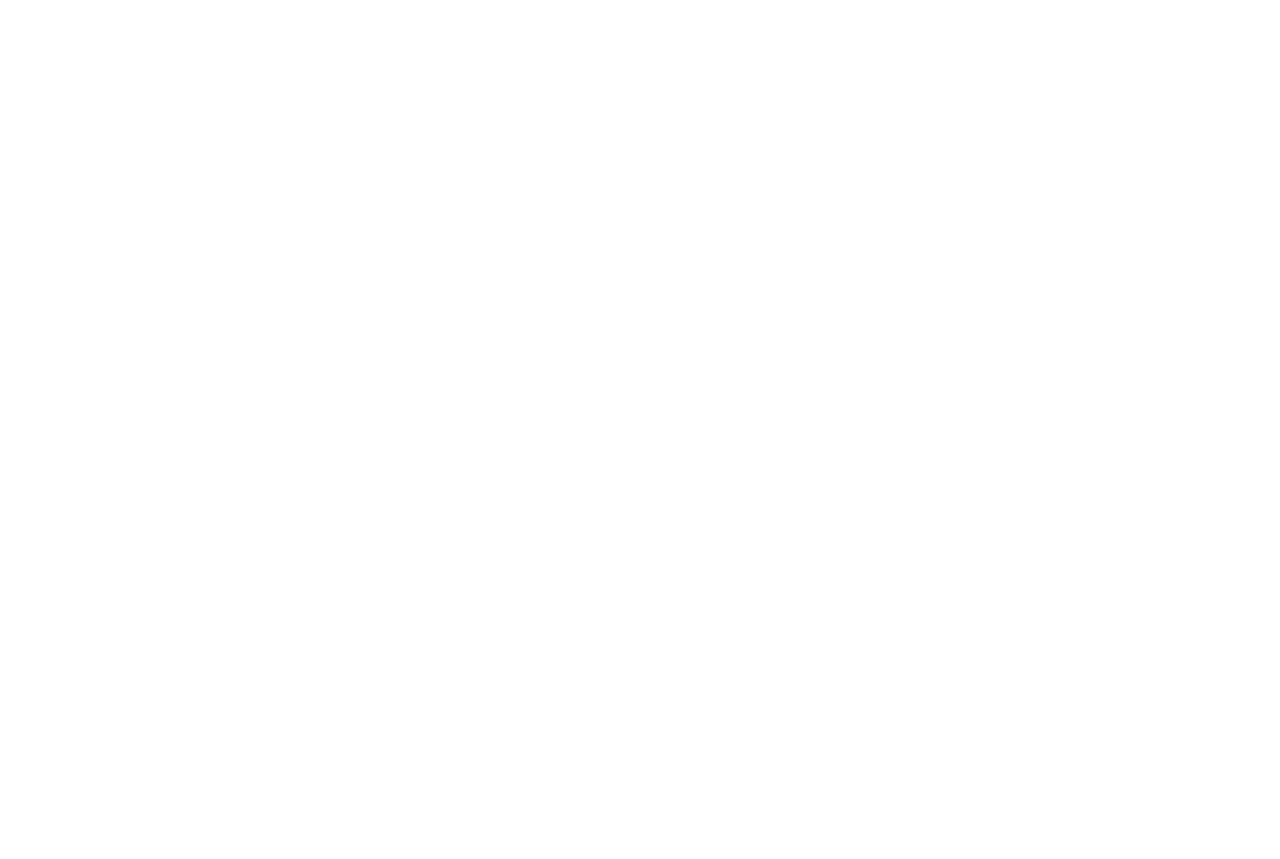
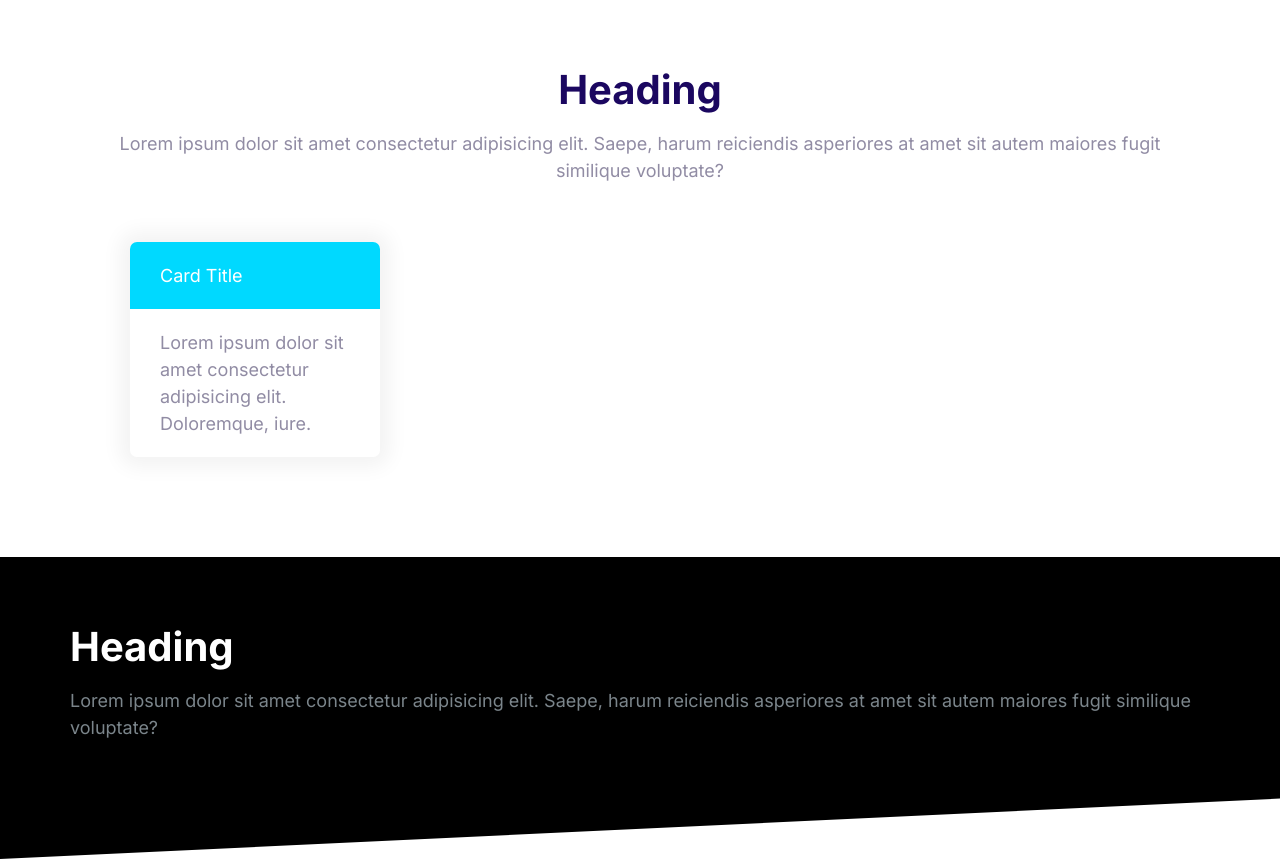
Before and after one commit to geoffcfchen/Vetfollowup, a plain HTML site: page index.html in a window 1280 px wide. Before the commit the page ends 800 px from the top, so only its background shows below. Drawn offline with Linux system fonts and the light colour scheme.

Commit message:
Define block components

```diff
--- a/css/styles.css
+++ b/css/styles.css
@@ -573,3 +573,42 @@ a {
     max-height: 100vh;
     opacity: 1;
 }
+
+/* Blocks */
+.block {
+    --padding-vertical:6rem;
+    padding: var(--padding-vertical) 2rem;
+}
+
+.block__header {
+    text-align: center;
+}
+
+.block__heading {
+    margin-top: 0;
+}
+
+.block--dark {
+    background: #000;
+    color: #7b858b;
+}
+
+.block--dark .block__heading {
+    color: white;
+}
+
+.block--skewed-right {
+    padding-bottom: calc(var(--padding-vertical) + 4rem);
+    clip-path: polygon(0 0, 100% 0, 100% 100%, 0 80%);
+}
+
+
+.block--skewed-left {
+    padding-bottom: calc(var(--padding-vertical) + 4rem);
+    clip-path: polygon(0 0, 100% 0, 100% 80%, 0 100%);
+}
+
+.container {
+    max-width: 1140px;
+    margin: 0 auto;
+}
--- a/index.html
+++ b/index.html
@@ -15,6 +15,35 @@
     <link rel="stylesheet" href="css/styles.css" />
   </head>
   <body>
+    <section class="block container">
+      <header class="block__header">
+        <h2 class="block__heading">Heading</h2>
+        <p>
+          Lorem ipsum dolor sit amet consectetur adipisicing elit. Saepe, harum
+          reiciendis asperiores at amet sit autem maiores fugit similique
+          voluptate?
+        </p>
+      </header>
+      <div style="width: 30%; padding: 4rem">
+        <div class="card card--secondary">
+          <header class="card__header">Card Title</header>
+          <div class="card__body">
+            Lorem ipsum dolor sit amet consectetur adipisicing elit. Doloremque,
+            iure.
+          </div>
+        </div>
+      </div>
+    </section>
+    <section class="block block--dark block--skewed-left">
+      <div class="container">
+        <h2 class="block__heading">Heading</h2>
+        <p>
+          Lorem ipsum dolor sit amet consectetur adipisicing elit. Saepe, harum
+          reiciendis asperiores at amet sit autem maiores fugit similique
+          voluptate?
+        </p>
+      </div>
+    </section>
     <script src="js/main.js"></script>
   </body>
 </html>
```
Also changed, not shown: components/blocks.html (added, +27 -0 lines), components/cards.html (added, +8 -0 lines).
